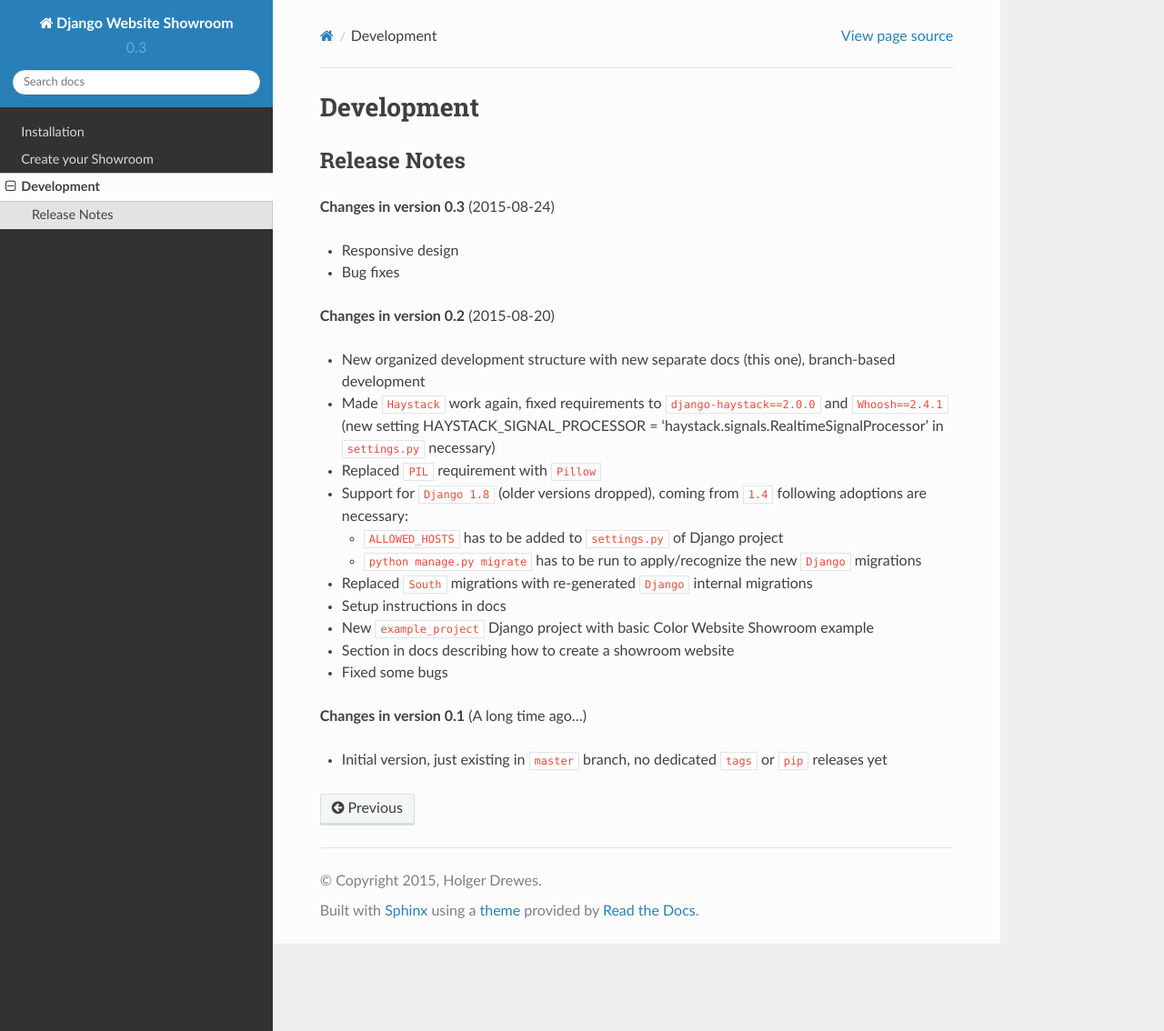
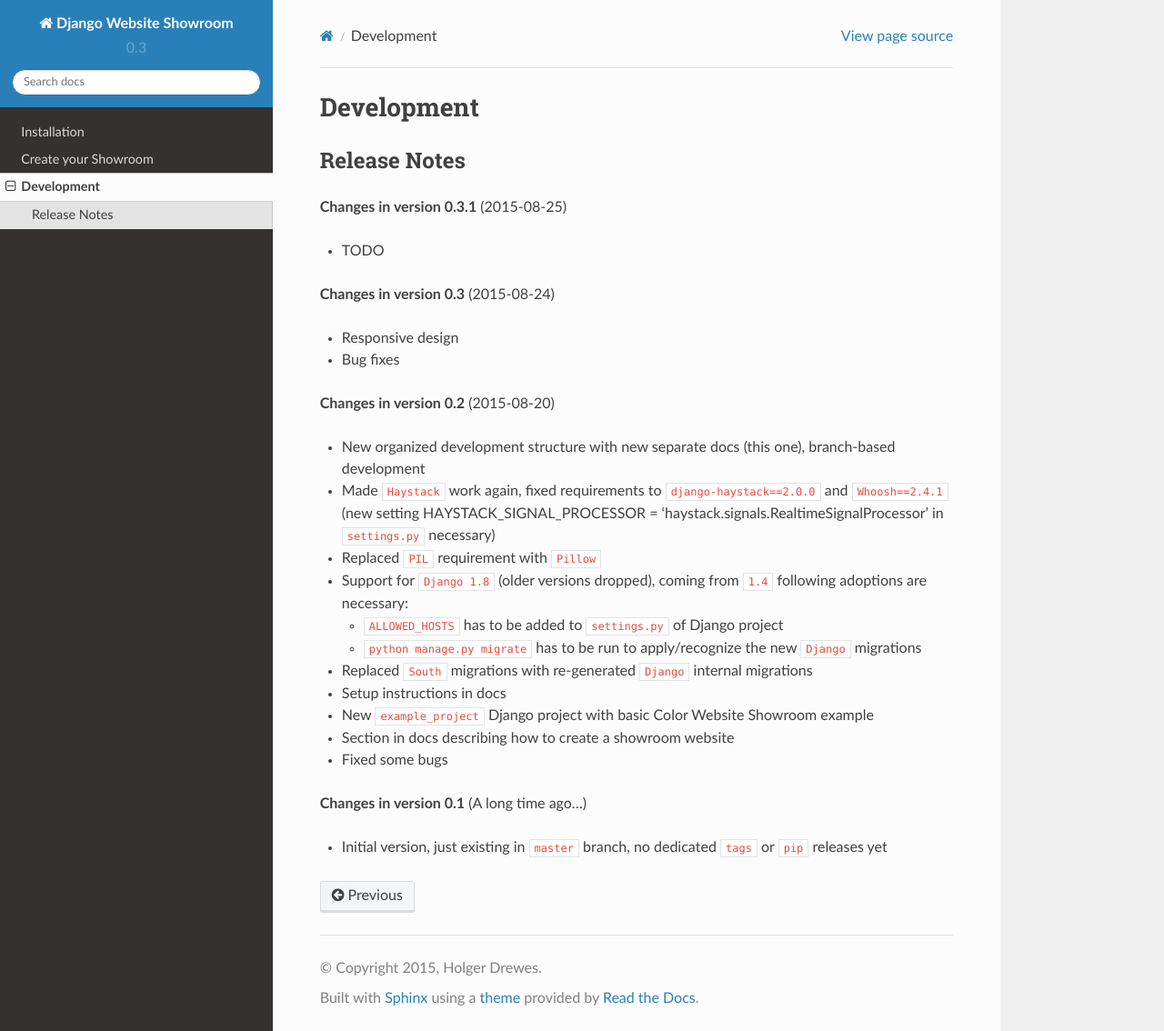
Before and after one commit to webdeveloper001/django-showcase, a Sphinx documentation site: the page built from docs/development.rst, in a window 1280 px wide and 1134 px high. Shown: the whole window at 91% size. Built offline with Sphinx 7.4.7 and the Read the Docs theme 2.0.0, drawn with Linux system fonts in a browser that asks for light colours.

```diff
--- a/docs/development.rst
+++ b/docs/development.rst
@@ -4,6 +4,10 @@ Development
 
 Release Notes
 =============
+**Changes in version 0.3.1** (2015-08-25)
+
+* TODO
+
 **Changes in version 0.3** (2015-08-24)
 
 * Responsive design
--- a/setup.py
+++ b/setup.py
@@ -4,7 +4,7 @@ import os
 
 setup(
     name='django-website-showroom',
-    version='0.3',
+    version='0.3.1',
     description='General purpose showroom for presenting a collection of categorized websites',
     author='Holger Drewes',
     author_email='Holger.Drewes@gmail.com',
```
Also changed, not shown: 3 other files.
